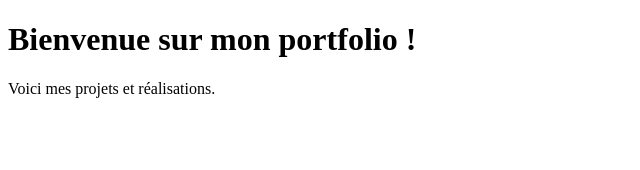
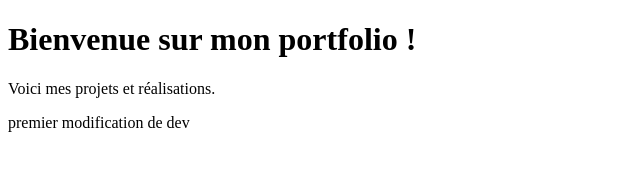
Before and after one commit to JihaneBoulahri/monportfolio, a plain HTML site: page index.html in a window 1280 px wide. Shown: the whole page, without its empty margins (0-640 px from the left). Drawn offline with Linux system fonts and the light colour scheme.

Commit message:
Ajout d'un div au fichier index.html

```diff
--- a/index.html
+++ b/index.html
@@ -6,5 +6,6 @@
 <body>
     <h1>Bienvenue sur mon portfolio !</h1>
     <p>Voici mes projets et réalisations.</p>
+    <div>premier modification de dev</div>
 </body>
 </html>
```
